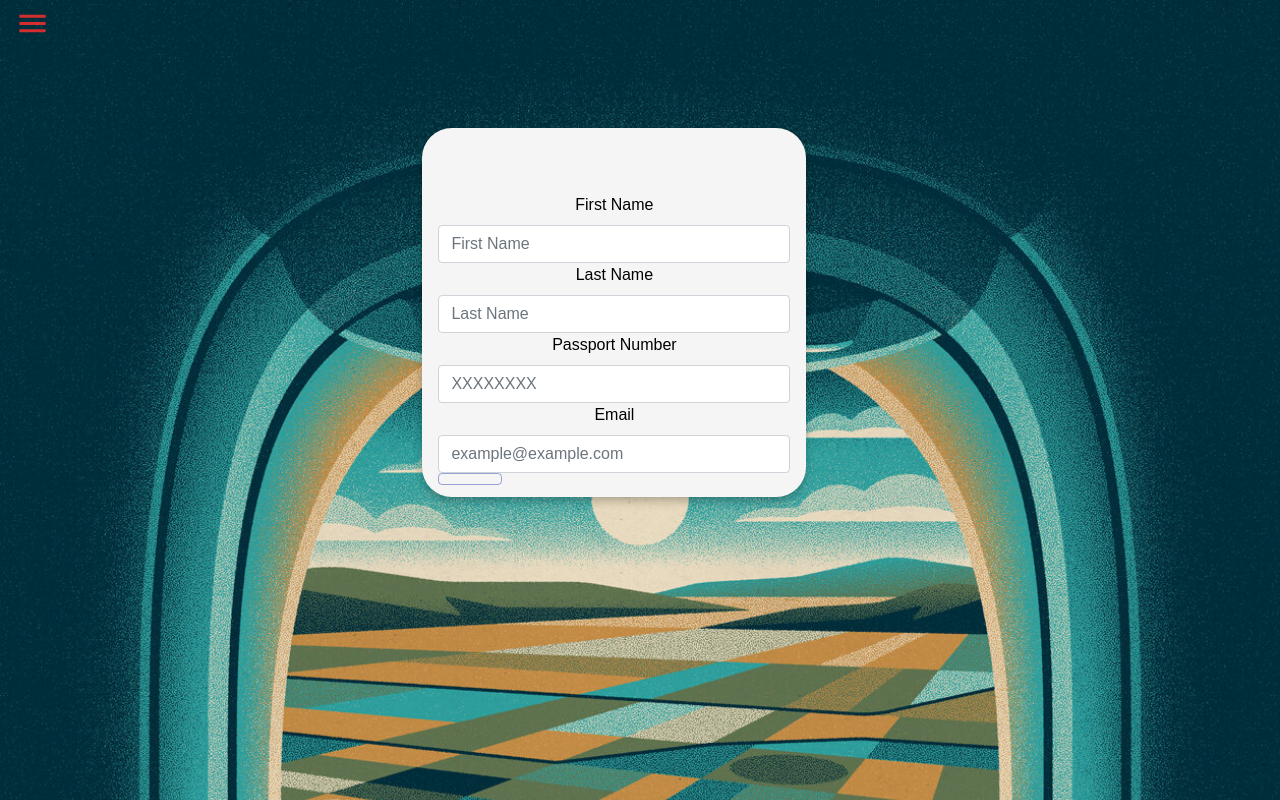
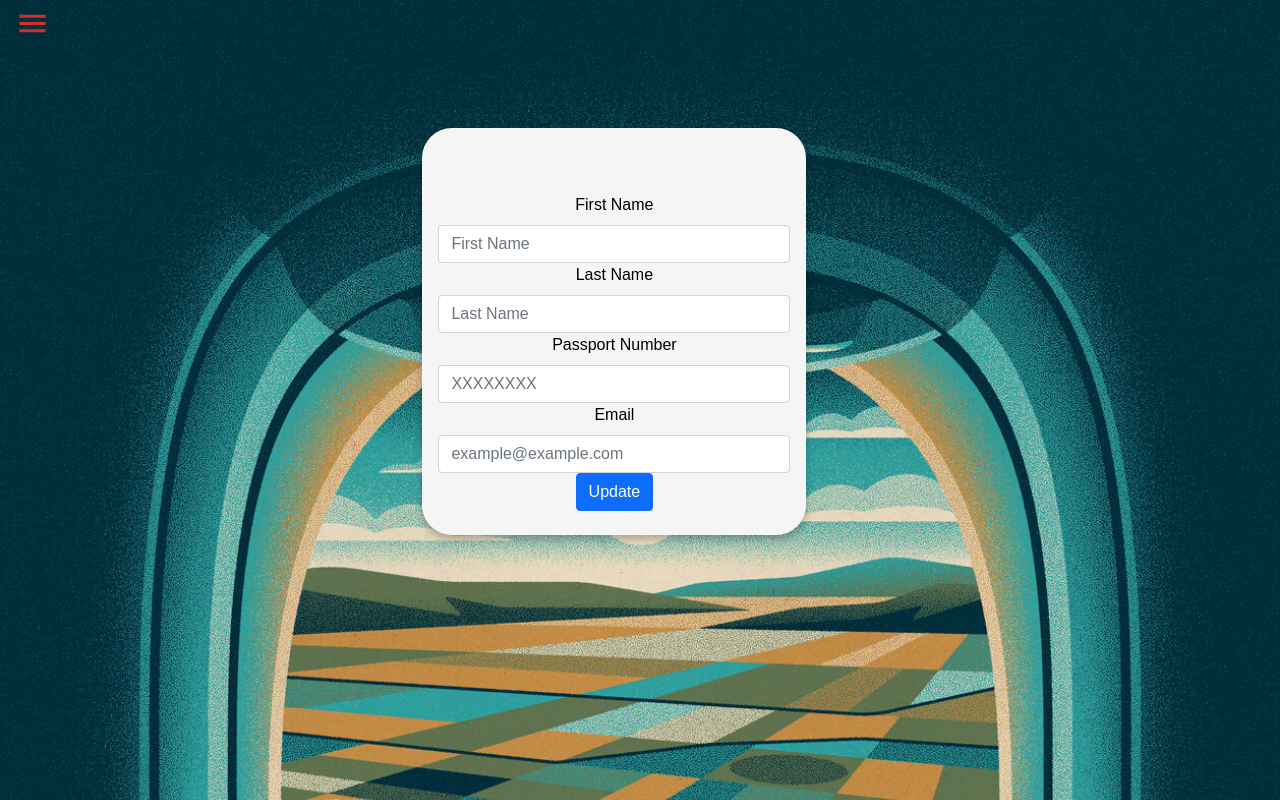
Before and after one commit to advanced-computer-lab/Beef-or-Chicken, a React (Create React App) app in the folder FrontEnd/: page /UpdateUserInfo/1 in a window 1280 px wide. Built offline with nearby package versions, Linux system fonts and the light colour scheme.

Commit message:
updated update button in update user FINAAALLLLL nos nos

```diff
--- a/FrontEnd/src/Components/User/UpdateUserInfo.js
+++ b/FrontEnd/src/Components/User/UpdateUserInfo.js
@@ -177,14 +177,21 @@ function UpdateUserInfo(prop) {
 
 
 
-                  <Button   onClick={() => {onSubmit() }}
-                    // class="btn btn-primary"
-                    // type="submit"
+                  <input   onClick={() => {onSubmit() }}
+                    class="btn btn-primary"
+                    type="submit"
                     variant="outlined"
                    size="medium"
-                    color="primary"
+                    // color="blue"
+                    class="btn btn-primary"
+                    type="submit"
+                    value="Update"
                 // className="btn btn-outline-warning btn-block mt-4"
                     />
+
+
+
+
 
 {/* <Button onClick={() => {onSubmit() }}
                   variant="outlined"
```
